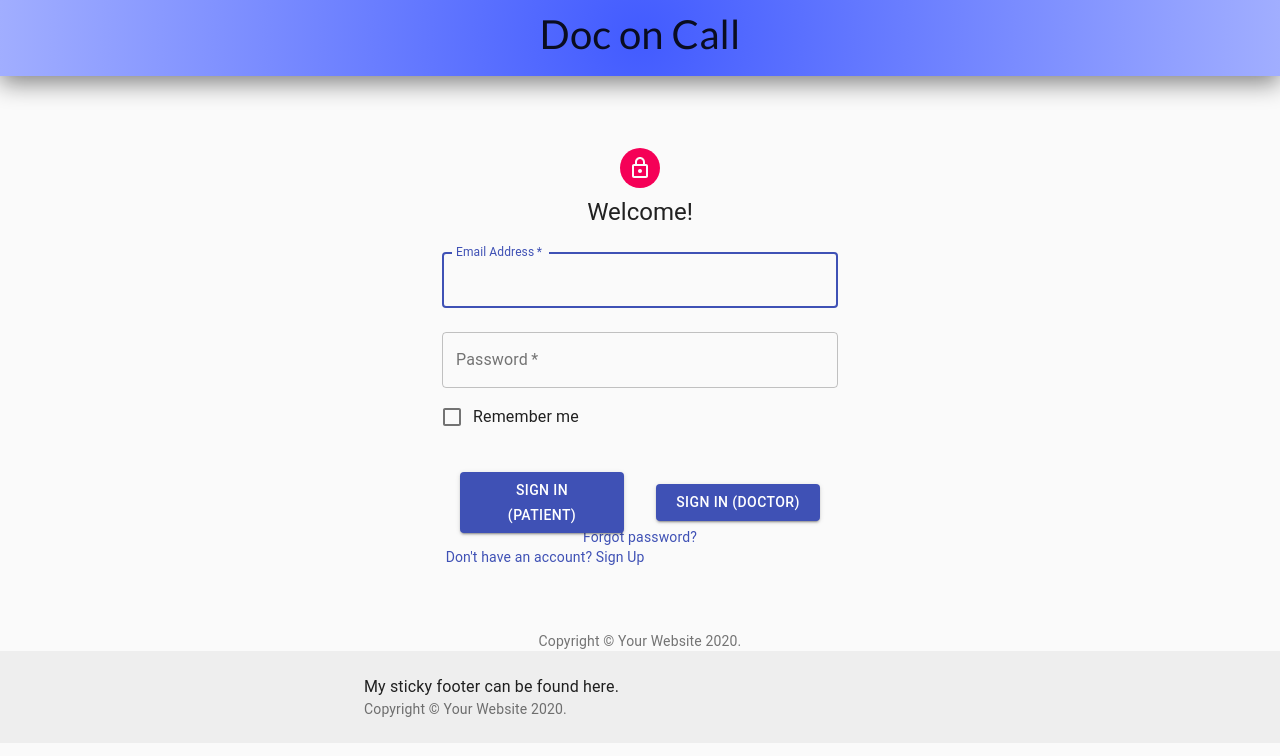
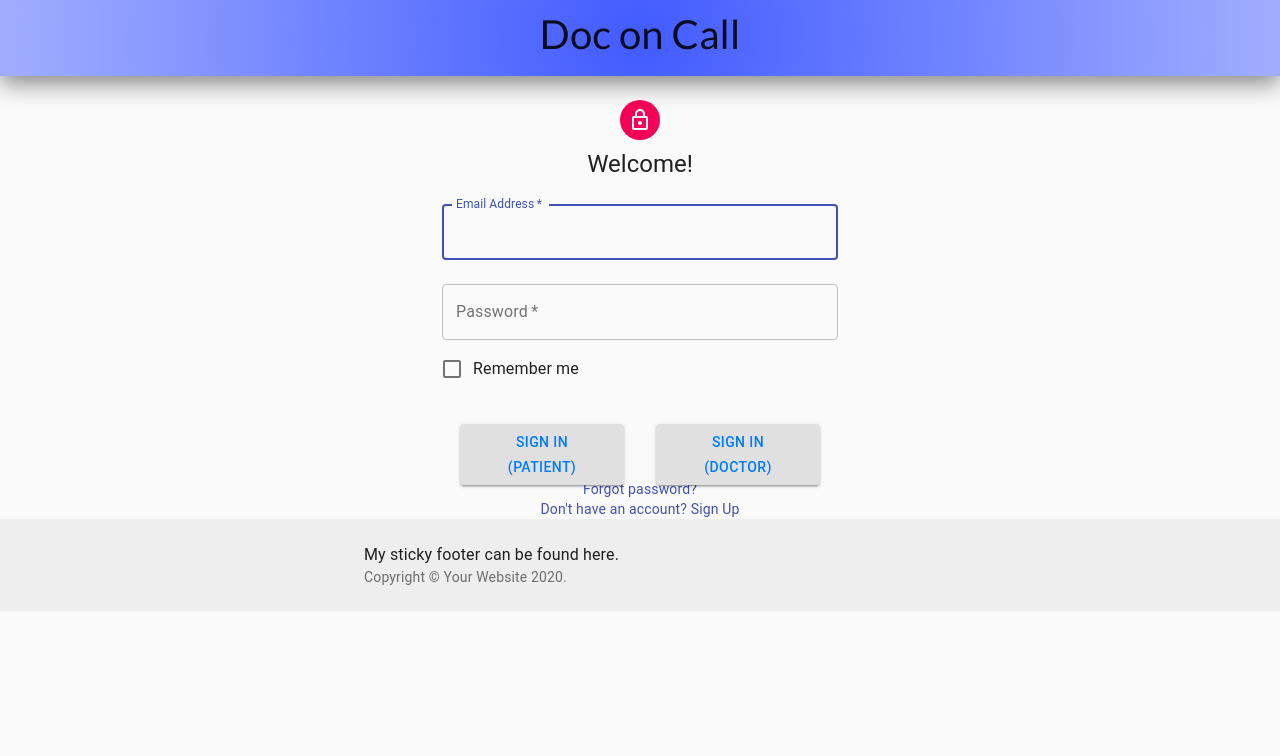
Before and after one commit to ajaysharma2001/Doc-on-Call, a React (Create React App) app in the folder doc-on-call/: page / in a window 1280 px wide. Shown: the top 756 px of the page. Built offline with nearby package versions, Linux system fonts and the light colour scheme; what opentok-react would draw is missing.

Commit message:
log
update

```diff
--- a/doc-on-call/src/Login.css
+++ b/doc-on-call/src/Login.css
@@ -3,3 +3,8 @@
     justify-content: center;
     align-items: center;
 }
+
+a {
+    color: inherit;
+    text-decoration: none;
+}
--- a/doc-on-call/src/Login.js
+++ b/doc-on-call/src/Login.js
@@ -10,7 +10,7 @@ import Grid from '@material-ui/core/Grid';
 import Box from '@material-ui/core/Box';
 import LockOutlinedIcon from '@material-ui/icons/LockOutlined';
 import Typography from '@material-ui/core/Typography';
-import { makeStyles } from '@material-ui/core/styles';
+import { makeStyles, withTheme } from '@material-ui/core/styles';
 import Container from '@material-ui/core/Container';
 import './Login.css';
 
@@ -29,7 +29,7 @@ function Copyright() {
 
 const useStyles = makeStyles(theme => ({
   paper: {
-    marginTop: theme.spacing(8),
+    marginTop: theme.spacing(2),
     display: 'flex',
     flexDirection: 'column',
     justifyContent: 'center',
@@ -105,19 +105,13 @@ export default function SignIn() {
         </form>
       </div>
       <div className={classes.boxes}>
-        <Button type="submit" fullWidth variant="contained" color="primary" className={classes.submit}>Sign In<br></br>(Patient)</Button>
-        <Button type="submit" fullWidth variant="contained" color="primary" className={classes.submit}>Sign In (Doctor)</Button>
+        <Button type="submit" fullWidth variant="contained" colorInherit="primary" className={classes.submit}><a href="./PatientView">Sign In<br></br>(Patient)</a></Button>
+        <Button type="submit" fullWidth variant="contained" colorInherit="primary" className={classes.submit}><a href="./DoctorView">Sign In<br></br>(Doctor)</a></Button>
       </div>
 
       <div className={classes.forgot}>
-          <Grid container><Grid item xs><Link href="#" variant="body2">Forgot password?</Link></Grid></Grid>
+          <Grid container><Grid item xs><Link href="#" variant="body2">Forgot password?</Link><br></br><Link href="#" variant = "body2">Don't have an account? Sign Up</Link></Grid></Grid>
       </div>
-      <div class="footer">
-          <Grid container><Grid item> <Link href="#" variant="body2">{"Don't have an account? Sign Up"}</Link></Grid></Grid>
-      </div>
-      <Box mt={8}>
-        <Copyright />
-      </Box>
     </Container>
   );
 }
```
